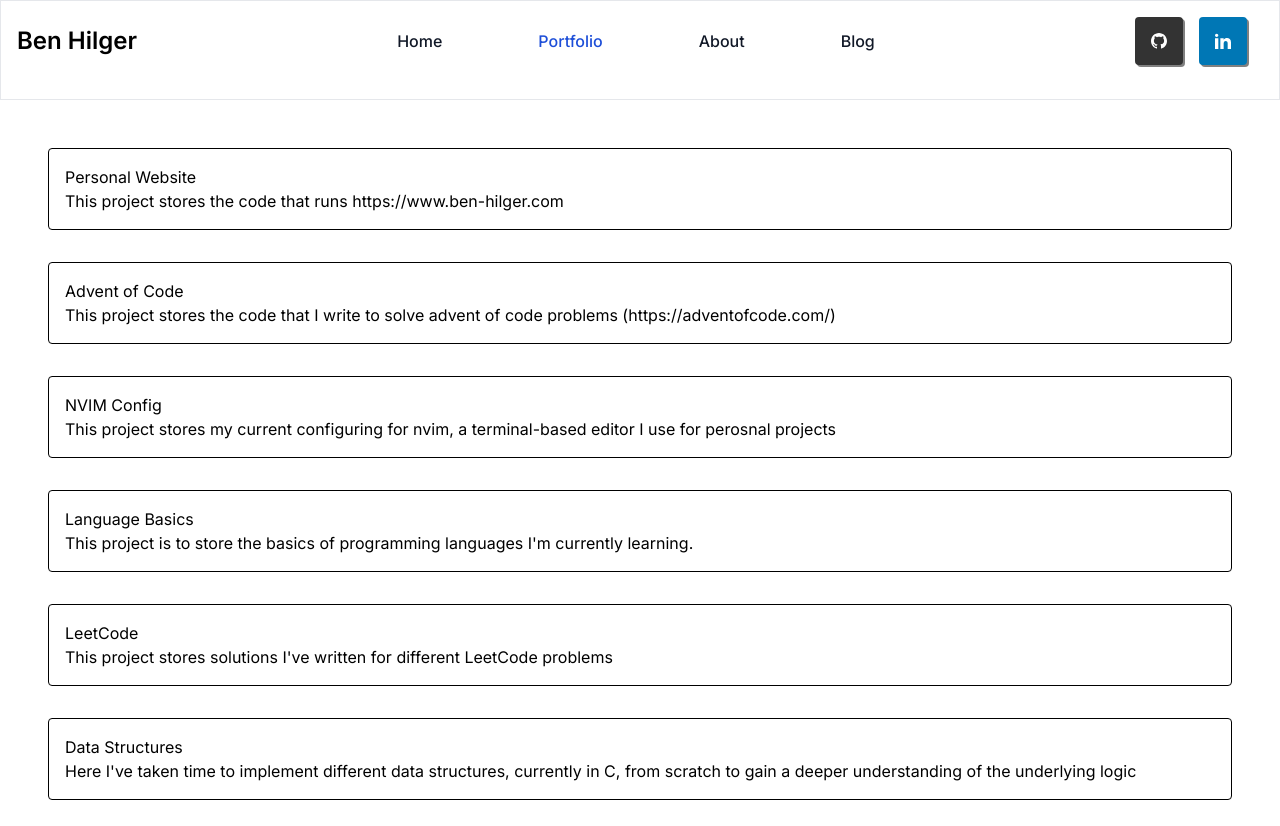
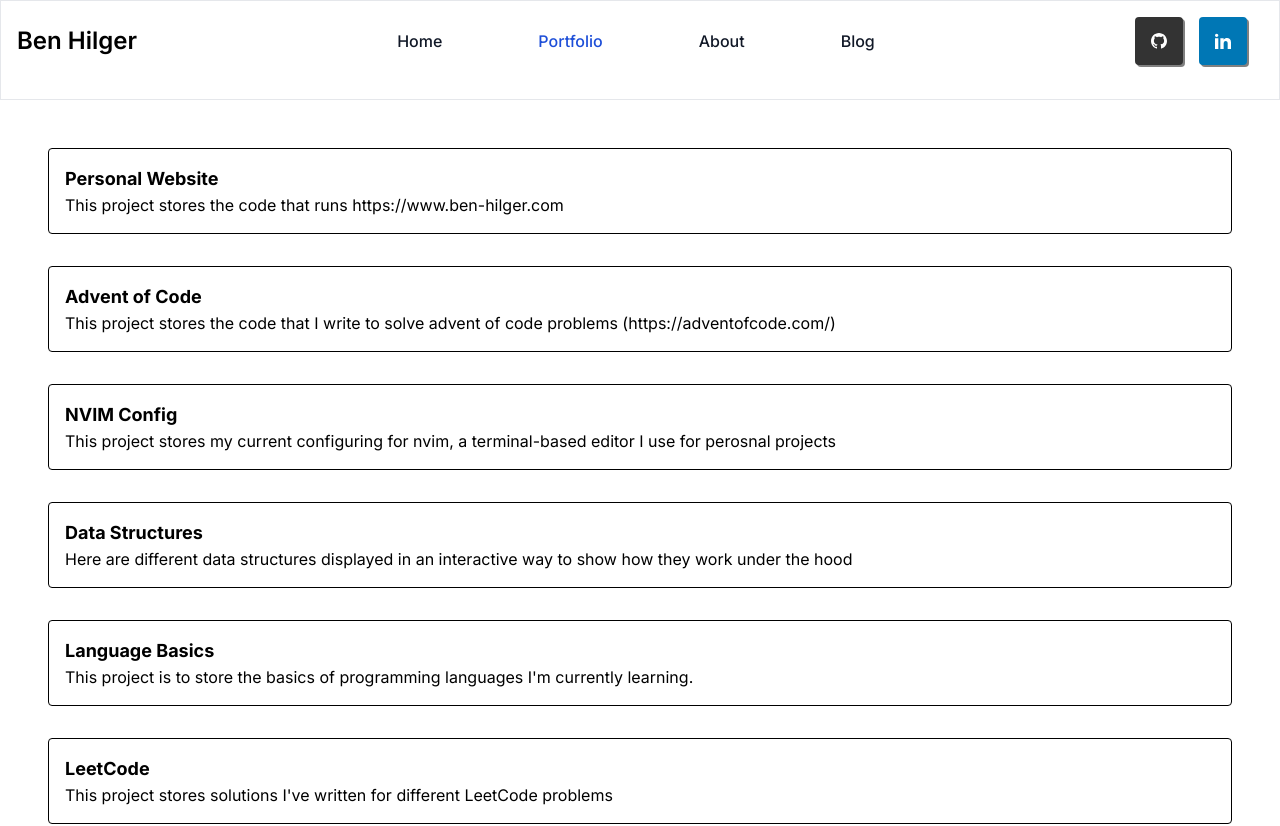
Before and after one commit to Ben-Hilger/website, a Next.js app in the folder web/: page /portfolio in a window 1280 px wide. Shown: the top 826 px of the page. Built offline with nearby package versions, Linux system fonts and the light colour scheme.

Commit message:
add link to data structure page. Add coming soon for stack, queue

```diff
--- a/web/src/app/components/card.tsx
+++ b/web/src/app/components/card.tsx
@@ -26,7 +26,7 @@ export default function Card(props: CardProps) {
 
     return (
     <div className={ getClasses() } onClick={() => { navigateTo() }}>
-        <h3>{ props.title }</h3>
+        <b className="text-lg">{ props.title }</b>
         <p>{ props.description }</p>
     </div>
   );
--- a/web/src/app/data-structures/arraylist.tsx
+++ b/web/src/app/data-structures/arraylist.tsx
@@ -62,7 +62,6 @@ export default function ArrayList() {
         let array = arrayValidation.array;
         array.splice(result, 1);
         updateStates(array, arrayValidation.capacity, newLength);
-
     }
 
 
--- a/web/src/app/data-structures/page.tsx
+++ b/web/src/app/data-structures/page.tsx
@@ -9,13 +9,17 @@ type DataStructure = {
 
 const dataStructures: DataStructure[] = [
    {title: "ArrayList", description: "Interact with an arraylist", link: "#arraylist"},
+   {title: "Stack", description: "Coming Soon...", link: "#stack"},
+   {title: "Queue", description: "Coming Soon...", link: "#queue"}
 ]
 
 export default function DataStructures() {
 
     return (
+        <>
             <div className="flex flex-col justify-content-center align-items-center">
-            <h1>Data Structures</h1>
+                <div className="border-b-2 border-gray-500 w-100 flex flex-col align-items-center mb-1">
+                    <b className="text-lg mt-1">Data Structures</b>
                     <div className="flex flex-row">
                     {
                         dataStructures.map((dataStructure, index) => {
@@ -31,8 +35,10 @@ export default function DataStructures() {
                         })
                     }
                     </div>
+                </div>
                 <ArrayList />
             </div>
+        </>
     );
 
 }
--- a/web/src/app/lib/card.ts
+++ b/web/src/app/lib/card.ts
@@ -2,5 +2,6 @@ export default class CardInfo {
     constructor(public id: number,
                 public title: string,
                 public description: string,
-                public link: string|null = null) {}
+                public link: string|null = null,
+                public target: string = "_blank") {}
 }
--- a/web/src/app/portfolio/page.tsx
+++ b/web/src/app/portfolio/page.tsx
@@ -8,9 +8,9 @@ export default function Portfolio() {
         new CardInfo(1, "Personal Website", "This project stores the code that runs https://www.ben-hilger.com", "https://github.com/Ben-Hilger/website"),
         new CardInfo(2, "Advent of Code", "This project stores the code that I write to solve advent of code problems (https://adventofcode.com/)", "https://github.com/Ben-Hilger/advent-of-code"),
         new CardInfo(3, "NVIM Config", "This project stores my current configuring for nvim, a terminal-based editor I use for perosnal projects", "https://github.com/Ben-Hilger/nvim-config"),
-        new CardInfo(4, "Language Basics", "This project is to store the basics of programming languages I'm currently learning.", "https://github.com/Ben-Hilger/language-basics"),
-        new CardInfo(5, "LeetCode", "This project stores solutions I've written for different LeetCode problems", "https://github.com/Ben-Hilger/LeetCode"),
-        new CardInfo(6, "Data Structures", "Here I've taken time to implement different data structures, currently in C, from scratch to gain a deeper understanding of the underlying logic", "https://github.com/Ben-Hilger/data-structures"),
+        new CardInfo(4, "Data Structures", "Here are different data structures displayed in an interactive way to show how they work under the hood", "/data-structures", "_self"),
+        new CardInfo(5, "Language Basics", "This project is to store the basics of programming languages I'm currently learning.", "https://github.com/Ben-Hilger/language-basics"),
+        new CardInfo(6, "LeetCode", "This project stores solutions I've written for different LeetCode problems", "https://github.com/Ben-Hilger/LeetCode"),
         new CardInfo(7, "HilgerCSS", "This is a custom css library that I use to learn more css. This powers the styling of ben-hilger.com", "https://github.com/Ben-Hilger/website/blob/main/web/src/app/hilger.css")
     ];
 
@@ -23,6 +23,7 @@ export default function Portfolio() {
                     title={item.title}
                     description={item.description}
                     link={item.link}
+                    target={item.target}
                 />
             );
         });
```
Lines whose indentation alone changed are shown as unchanged.
